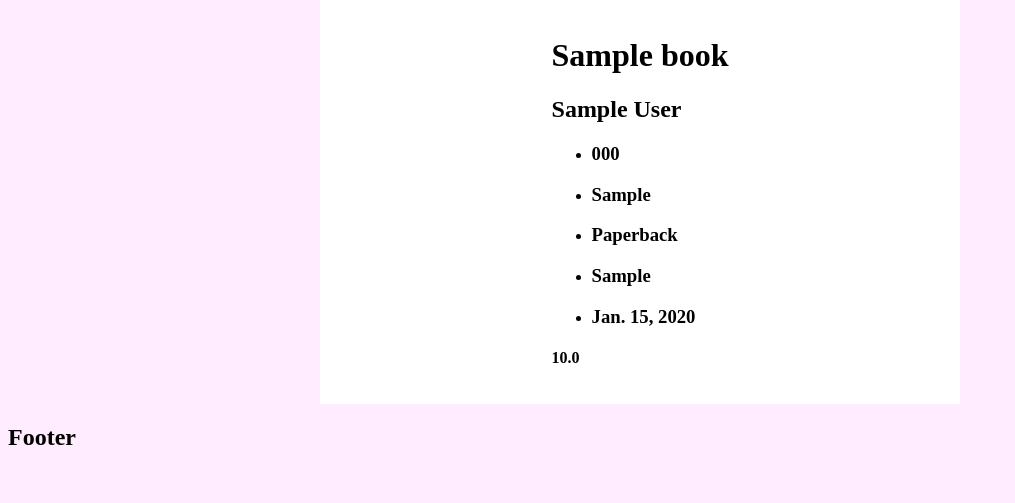
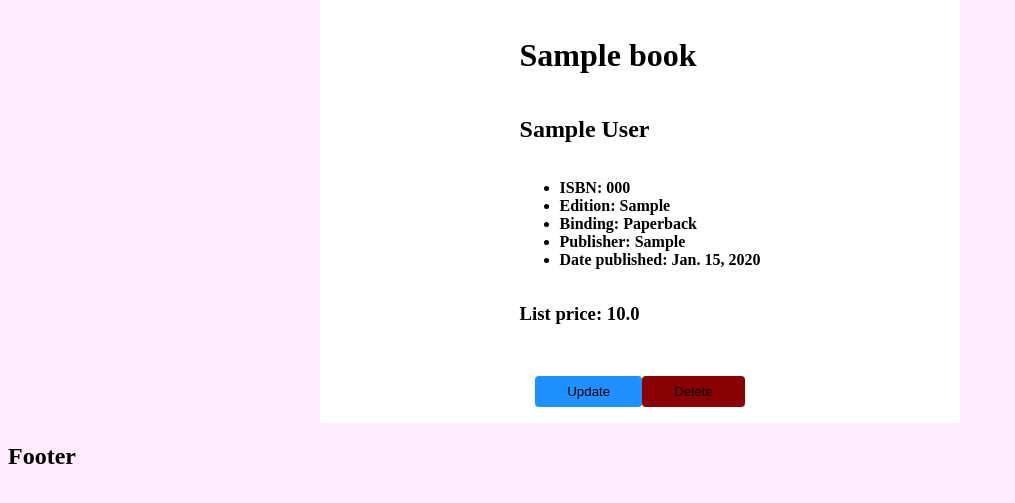
Before and after one commit to jonguz6/BookMoth, a Django app: page /library/book-detail/1 in a window 1280 px wide. Shown: the part 26-529 px from the top of the page, without its empty margins (0-1015 px from the left). Run offline with Django 3.2, Linux system fonts and the light colour scheme; tables that the repository leaves empty hold one stand-in row (values such as "Sample post").

Commit message:
Created buttons for list and detail view

```diff
--- a/library/templates/book/book_detail_template.html
+++ b/library/templates/book/book_detail_template.html
@@ -1,32 +1,46 @@
 {% extends 'book_base.html' %}
 {% block content %}
-    <div class="object-detail">
+    <div class="object-detail flex column">
         <h1 class="object-detail object-title">{{ object.title }}</h1>
         <h2 class="object_detail object-author">{{ object.author }}</h2>
         <ul>
+
             <li>
-                <h3 class="object-detail object-info">{{ object.isbn_13 }}</h3>
+                <span class="object-detail object-descriptor">ISBN: </span>
+                <span class="object-detail object-info">{{ object.isbn_13 }}</span>
             </li>
             <li>
-                <h3 class="object-detail object-info">{{ object.edition }}</h3>
+                <span class="object-detail object-descriptor">Edition: </span>
+                <span class="object-detail object-info">{{ object.edition }}</span>
             </li>
             <li>
-                <h3 class="object-detail object-info">
+                <span class="object-detail object-descriptor">Binding: </span>
+                <span class="object-detail object-info">
                     {{ object.get_binding_display }}
-                </h3>
+                </span>
             </li>
             <li>
-                <h3 class="object-detail object-info">{{ object.publisher }}</h3>
+                <span class="object-detail object-descriptor">Publisher:</span>
+                <span class="object-detail object-info">{{ object.publisher }}</span>
             </li>
             <li>
-                <h3 class="object-detail object-info">{{ object.published }}</h3>
+                <span class="object-detail object-descriptor">Date published:
+                <span class="object-detail object-info">{{ object.published }}</span>
             </li>
         </ul>
         <div class="object-price">
-            <h4 class="object-price">
+            <h3 class="object-price">
+                List price:
                 {{ object.list_price }}
-            </h4>
+            </h3>
         </div>
     </div>
+    <div class="buttons">
+        <input type="button" class="button button-create" value="Update"
+               onclick="location.href=
+                       '{% url 'library:book-update' pk=object.pk %}'">
+        <input type="button" class="button button-delete" value="Delete"
+               onclick="location.href=
+                       '{% url 'library:book-delete' pk=object.pk %}'">
     </div>
 {% endblock %}
--- a/library/templates/book/book_list_template.html
+++ b/library/templates/book/book_list_template.html
@@ -22,4 +22,8 @@
             {% endfor %}
         </ul>
     </div>
+    <div class="buttons">
+        <input type="button" class="button button-create" value="Create New"
+               onclick="location.href='{% url 'library:book-create' %}'">
+    </div>
 {% endblock %}
--- a/library/templates/book_base.html
+++ b/library/templates/book_base.html
@@ -5,14 +5,15 @@
     <meta charset="UTF-8">
     <title>Book Base HTML</title>
     <link rel="stylesheet" href="{% static 'style.css' %}">
-    <link rel="shortcut icon" type="image.png" href="{% static 'favicon.ico' %}">
+    <link rel="shortcut icon" type="image.png"
+          href="{% static 'favicon.ico' %}">
 </head>
 <body>
 <nav>
     {% include 'navbar.html' %}
 </nav>
 <main>
-    <div class="content">
+    <div class="content flex column">
         {% block content %}
         {% endblock %}
     </div>
--- a/static/style.css
+++ b/static/style.css
@@ -27,9 +27,15 @@ h2 {
 div.content {
     max-width: 40em;
     margin: auto;
+    background-color: white;
+}
+
+div.flex {
     display: flex;
+}
+
+div.column{
     flex-direction: column;
-    background-color: white;
 }
 
 div.content > *:not(h3, ul),
```
